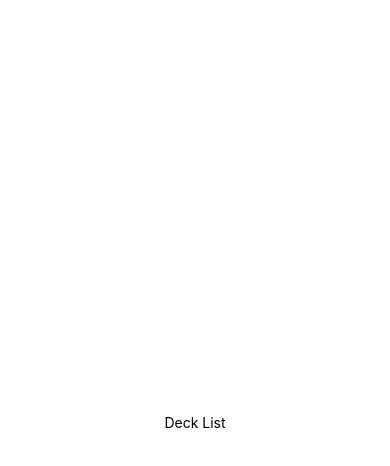
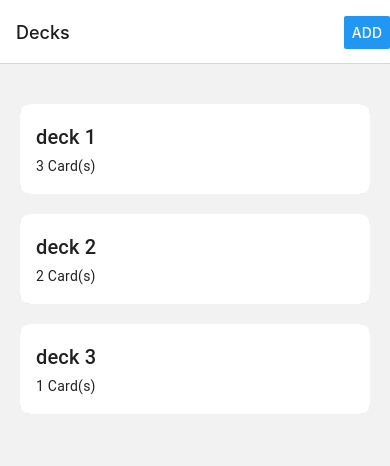
Before and after one commit to shubhamjindal30/mobile-flashcards, a React Native app: screen /DeckListScreen in a window 390 px wide. Shown: the top 466 px of the page. Built offline with nearby package versions, Linux system fonts and the light colour scheme.

Commit message:
feat: design deck list screen

```diff
--- a/src/navigation/index.tsx
+++ b/src/navigation/index.tsx
@@ -29,7 +29,7 @@ const RootNavigator = () => {
       <Stack.Screen
         name="DeckListScreen"
         component={DeckListScreen}
-        options={{ headerShown: false }}
+        options={{ headerShown: true, title: 'Decks' }}
       />
       <Stack.Screen name="NotFoundScreen" component={NotFoundScreen} options={{ title: 'Oops!' }} />
     </Stack.Navigator>
--- a/src/screens/DeckListScreen.tsx
+++ b/src/screens/DeckListScreen.tsx
@@ -1,10 +1,55 @@
-import { View, Text, StyleSheet } from "react-native";
+import { useEffect } from 'react';
+import { ScrollView, StyleSheet, Button as DefaultButton } from 'react-native';
+import { Paragraph, Title } from 'react-native-paper';
 
-const DeckListScreen = () => {
+import { RootStackScreenProps } from '../types';
+import { ClickableCard } from '../components';
+
+const decks = [
+  {
+    id: 1,
+    name: 'deck 1',
+    cards: {
+      '1': {},
+      '2': {},
+      '3': {}
+    }
+  },
+  {
+    id: 2,
+    name: 'deck 2',
+    cards: {
+      '1': {},
+      '2': {}
+    }
+  },
+  {
+    id: 3,
+    name: 'deck 3',
+    cards: {
+      '1': {}
+    }
+  }
+];
+
+const DeckListScreen = ({ navigation }: RootStackScreenProps<'DeckListScreen'>) => {
+  const handleAdd = () => {};
+
+  useEffect(() => {
+    navigation.setOptions({
+      headerRight: () => <DefaultButton title="Add" onPress={handleAdd} />
+    });
+  }, [handleAdd]);
+
   return (
-    <View style={styles.container}>
-      <Text>Deck List</Text>
-    </View>
+    <ScrollView contentContainerStyle={styles.container}>
+      {decks.map((deck) => (
+        <ClickableCard key={deck.id} style={styles.card} onPress={() => {}}>
+          <Title>{deck.name}</Title>
+          <Paragraph>{Object.keys(deck.cards || {}).length} Card(s)</Paragraph>
+        </ClickableCard>
+      ))}
+    </ScrollView>
   );
 };
 
@@ -12,9 +57,10 @@ export default DeckListScreen;
 
 const styles = StyleSheet.create({
   container: {
-    flex: 1,
-    backgroundColor: '#fff',
-    alignItems: 'center',
+    padding: 20,
     justifyContent: 'center'
+  },
+  card: {
+    marginTop: 20
   }
 });
```
